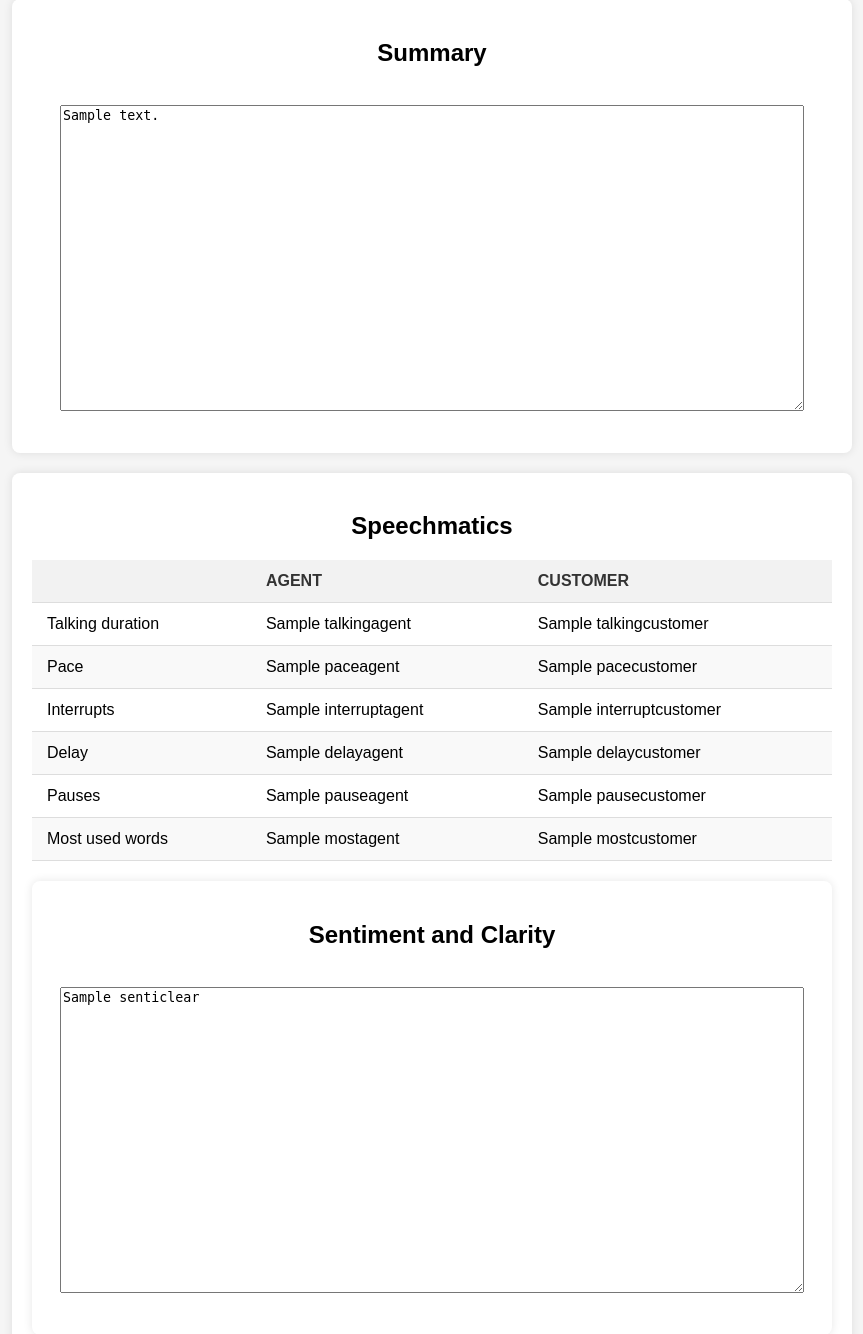
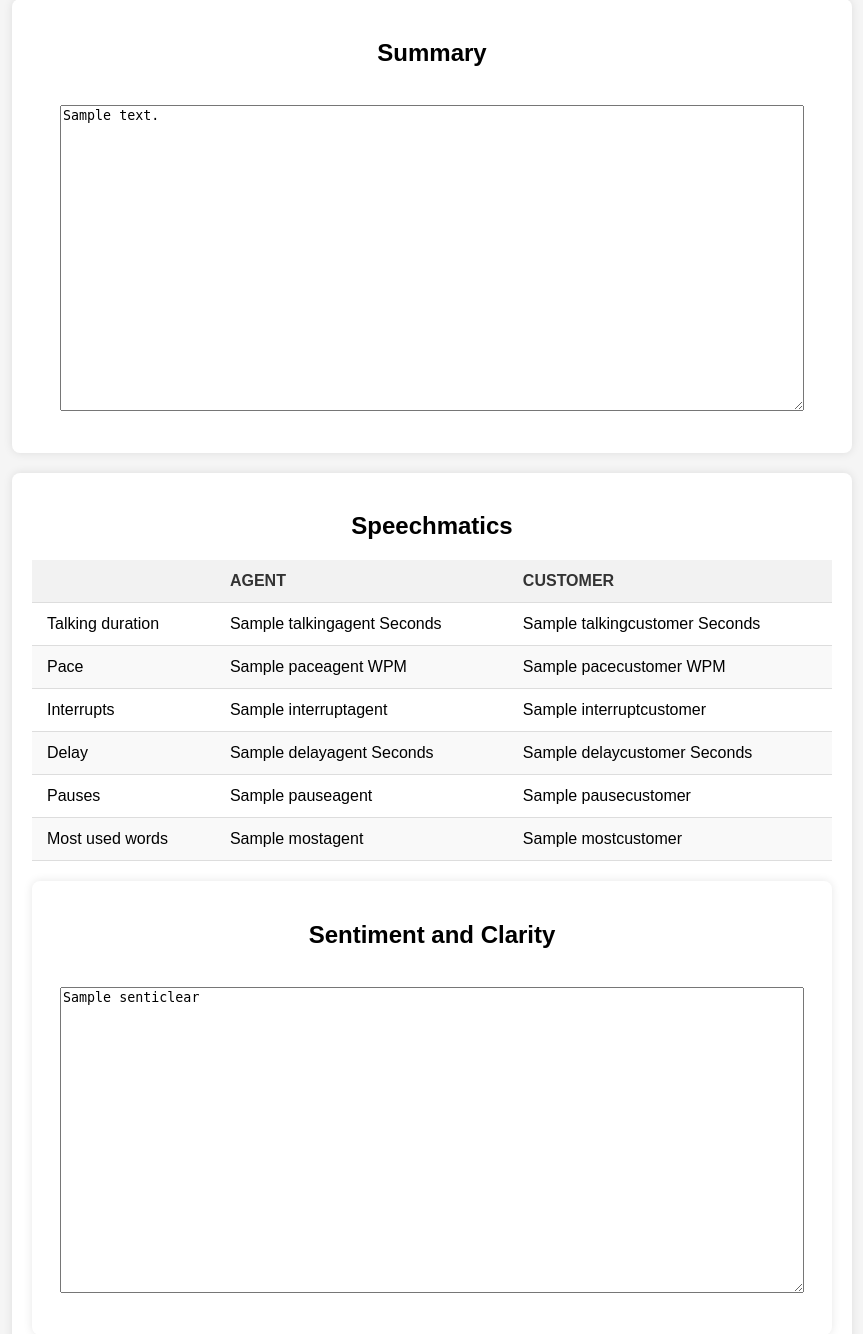
Before and after one commit to yoyokabo/SpeechToTextAWS, a Flask app: template templates/acess.html in a window 1280 px wide. Shown: the part 816-2150 px from the top of the page, without its empty margins (208-1071 px from the left). Run offline with Flask 3, Linux system fonts and the light colour scheme; the template is opened without the code that fills it: most values are stand-ins (such as "Sample title", 1, 10 or a date in 2020).

Commit message:
Minor tweak

```diff
--- a/templates/acess.html
+++ b/templates/acess.html
@@ -95,14 +95,14 @@
                     <tbody>
                         <tr>
                             <td>Talking duration</td>
-                            <td>{{ talkingagent }}</td>
-                            <td>{{ talkingcustomer }}</td>
+                            <td>{{ talkingagent }} Seconds</td>
+                            <td>{{ talkingcustomer }} Seconds</td>
 
                         </tr>
                         <tr>
                             <td>Pace</td>
-                            <td>{{ paceagent }}</td>
-                            <td>{{ pacecustomer }}</td>
+                            <td>{{ paceagent }} WPM</td>
+                            <td>{{ pacecustomer }} WPM</td>
 
                         </tr>
                         <tr>
@@ -113,8 +113,8 @@
                         </tr>
                         <tr>
                             <td>Delay</td>
-                            <td>{{ delayagent }}</td>
-                            <td>{{ delaycustomer }}</td>
+                            <td>{{ delayagent }} Seconds</td>
+                            <td>{{ delaycustomer }} Seconds</td>
 
                         </tr>
                         <tr>
```
